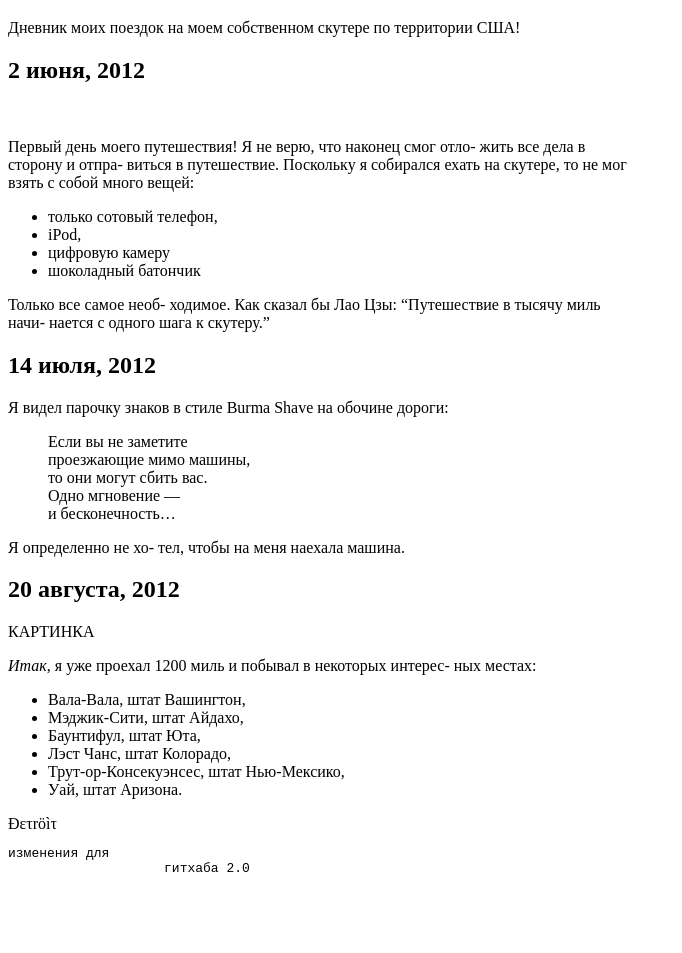
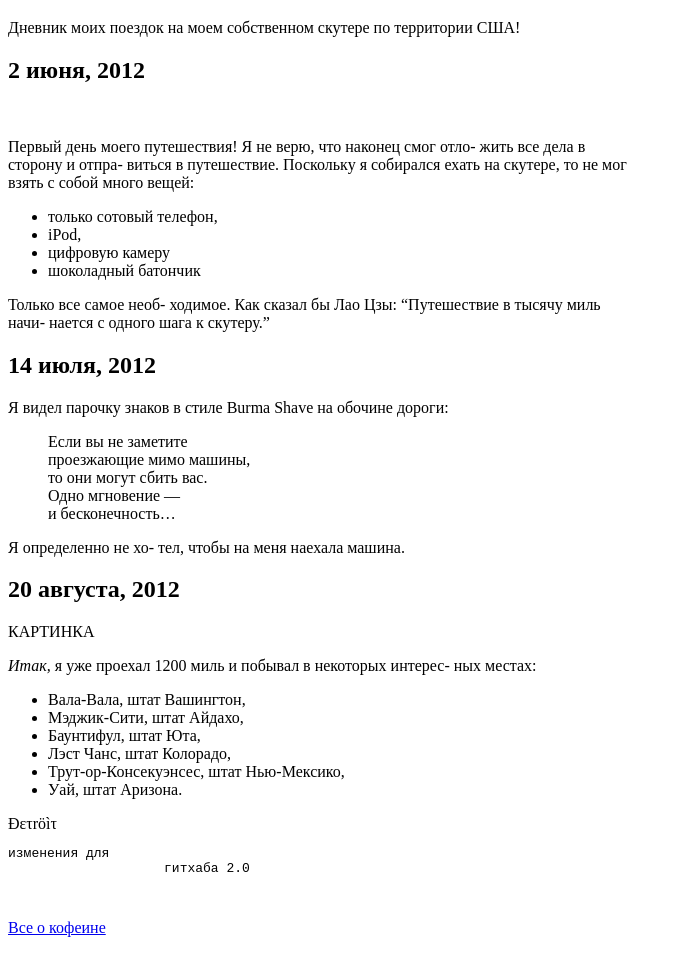
Before and after one commit to SandERFills/saite.github.io, a plain HTML site: page index.html in a window 1280 px wide. Shown: the part 61-1014 px from the top of the page, without its empty margins (0-682 px from the left). Before the commit the page ends 983 px from the top, so only its background shows below. Drawn offline with Linux system fonts and the light colour scheme.

Commit message:
О кофеине

```diff
--- a/index.html
+++ b/index.html
@@ -60,6 +60,7 @@
                     гитхаба 2.0
 
                 </pre>
+                <a href="http://wickedlysmart.com/buzz"> Все о кофеине</a>
                     </p>
 
 </body>
```
